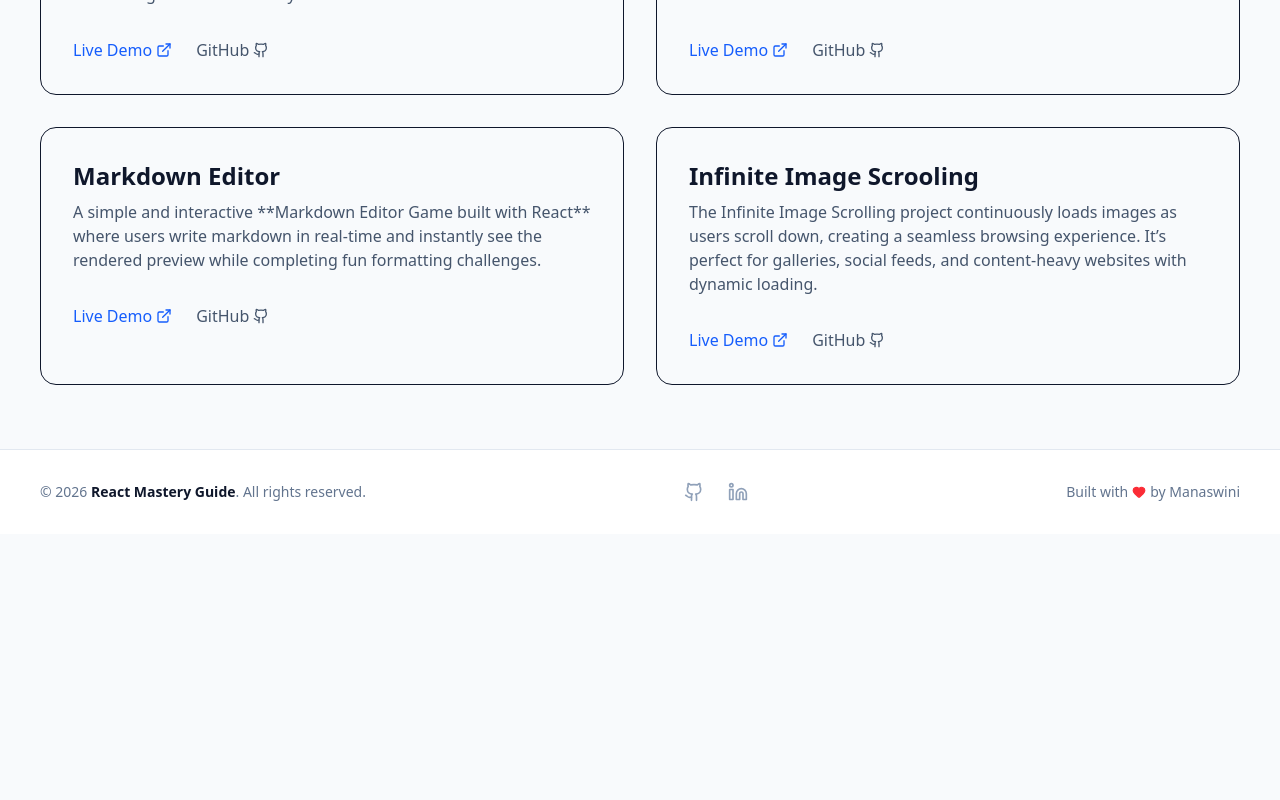
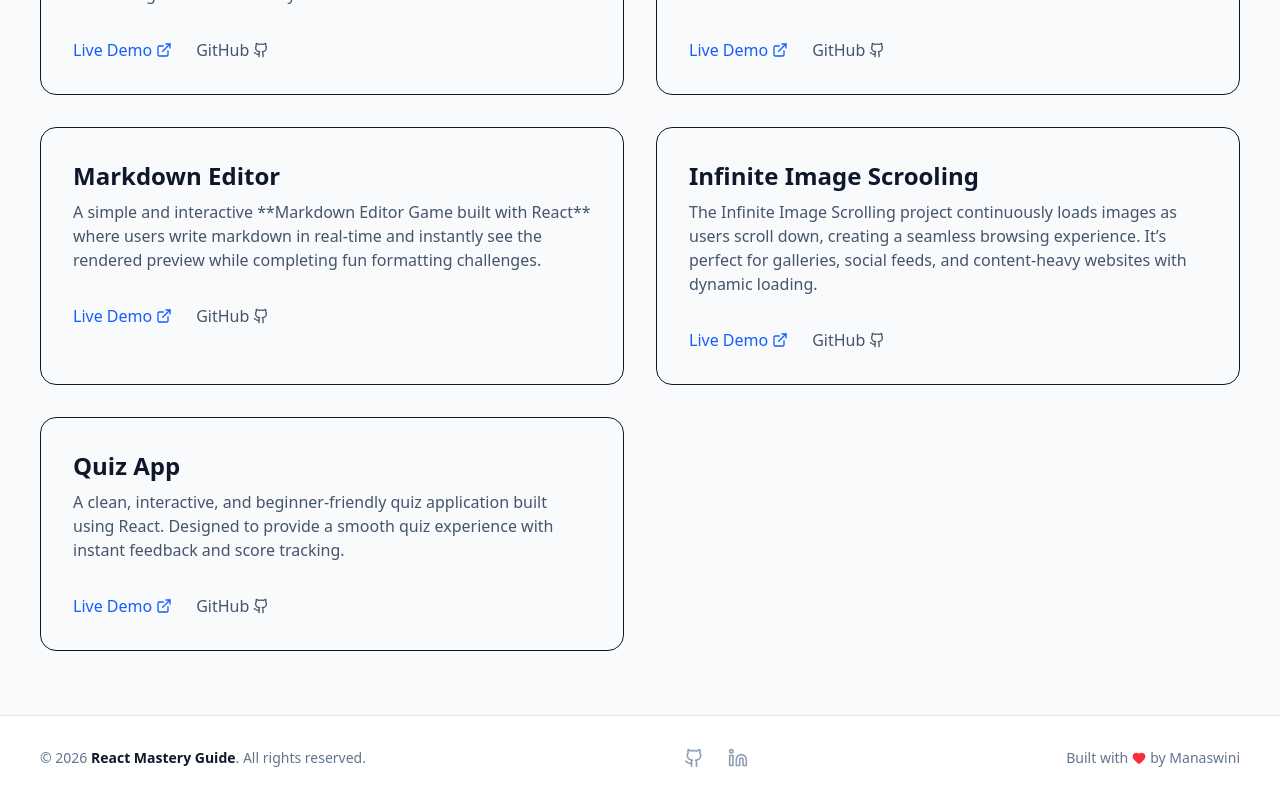
Before and after one commit to Monisasmal/React-Concept, a React (Vite) app: page /projects in a window 1280 px wide. Shown: the part 666-1466 px from the top of the page. Before the commit the page ends 1200 px from the top, so only its background shows below. Built offline with nearby package versions, Linux system fonts and the light colour scheme.

Commit message:
update concept

```diff
--- a/src/components/pages/Projects.jsx
+++ b/src/components/pages/Projects.jsx
@@ -37,6 +37,12 @@ const Projects = () => {
       description: "The Infinite Image Scrolling project continuously loads images as users scroll down, creating a seamless browsing experience. It’s perfect for galleries, social feeds, and content-heavy websites with dynamic loading.",
       liveLink: "https://infinite-scrolling-react-js.vercel.app/",
       githubLink: "https://github.com/Monisasmal/InfiniteScrollingReactJSc",
+    },
+    {
+      title: "Quiz App",
+      description: "A clean, interactive, and beginner-friendly quiz application built using React. Designed to provide a smooth quiz experience with instant feedback and score tracking.",
+      liveLink: "https://monisasmal.github.io/ReactQuizApp/",
+      githubLink: "https://github.com/Monisasmal/ReactQuizApp",
     },
   ];
 
```
